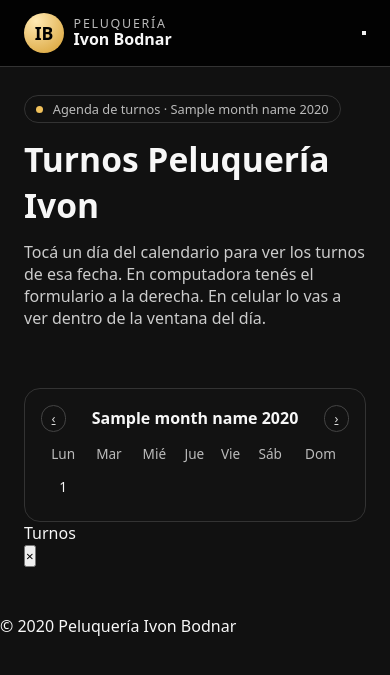
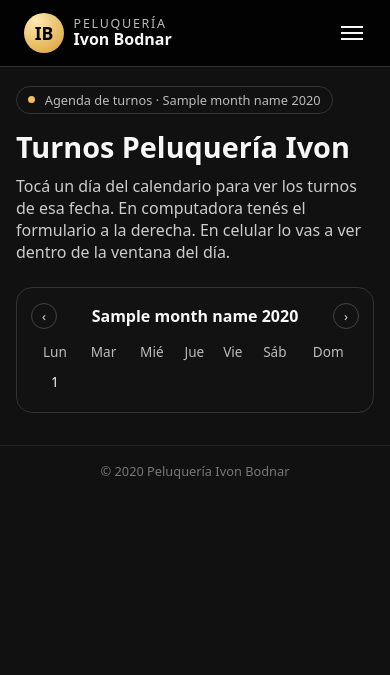
Before and after one commit to agu-paez/Peluqueria-original, a Django app: template turnos/templates/turnos.html in a window 390 px wide. Shown: the top 675 px of the page. Run offline with Django 5.2, Linux system fonts and the light colour scheme; the template is opened without the code that fills it: most values are stand-ins (such as "Sample title", 1, 10 or a date in 2020).

Commit message:
Nuevo CSS calendario + modal + menú mobile

```diff
--- a/static/css/estilos.css
+++ b/static/css/estilos.css
@@ -1,3 +1,6 @@
+/* ==========================
+   VARIABLES Y BASE
+   ========================== */
 :root {
     --gold: #f1c15b;
     --gold-dark: #d79f30;
@@ -17,7 +20,11 @@ body {
     color: var(--text);
 }
 
-header {
+/* ==========================
+   HEADER / NAVBAR
+   ========================== */
+
+header.site-header {
     border-bottom: 1px solid #333;
     background: #000000e0;
     backdrop-filter: blur(8px);
@@ -72,7 +79,8 @@ header {
     font-weight: 600;
 }
 
-nav a {
+/* enlaces navbar (desktop) */
+.nav-desktop a {
     color: #dddddd;
     margin-left: 1.2rem;
     text-decoration: none;
@@ -80,7 +88,7 @@ nav a {
     position: relative;
 }
 
-nav a::after {
+.nav-desktop a::after {
     content: "";
     position: absolute;
     left: 0;
@@ -91,17 +99,30 @@ nav a::after {
     transition: width 0.2s ease;
 }
 
-nav a:hover::after {
+.nav-desktop a:hover::after {
     width: 100%;
 }
 
-.link-button {
-    background: none;
+/* BOTÓN HAMBURGUESA (se muestra en mobile) */
+.menu-toggle {
+    display: none; /* solo aparece en mobile */
+    background: transparent;
     border: none;
-    color: #dddddd;
     cursor: pointer;
-    font-size: 0.9rem;
+    padding: 0.2rem;
 }
+
+.menu-toggle span {
+    display: block;
+    width: 22px;
+    height: 2px;
+    margin: 4px 0;
+    background: #f7f7f7;
+}
+
+/* ==========================
+   CONTENIDO GENERAL
+   ========================== */
 
 main {
     max-width: 1100px;
@@ -109,25 +130,13 @@ main {
     padding: 1.8rem 1.5rem 3rem;
 }
 
-/* ---------- HERO ---------- */
+/* HERO */
 
 .hero {
     display: grid;
-    grid-template-columns: minmax(0, 3fr) minmax(0, 2.2fr);
-    gap: 2rem;
-    align-items: center;
-    margin-bottom: 2.5rem;
-}
-
-.hero-title {
-    font-size: 2.1rem;
-    font-weight: 700;
-    margin-bottom: 0.8rem;
-}
-
-.hero-sub {
-    color: #cccccc;
-    margin-bottom: 1.2rem;
+    grid-template-columns: minmax(0, 3fr);
+    gap: 1.5rem;
+    margin-bottom: 1.5rem;
 }
 
 .hero-badge {
@@ -149,39 +158,29 @@ main {
     background: var(--gold);
 }
 
-.hero-actions {
-    display: flex;
-    flex-wrap: wrap;
-    gap: 0.8rem;
-    margin-top: 1rem;
+.hero-title {
+    font-size: 2.1rem;
+    font-weight: 700;
+    margin-bottom: 0.6rem;
 }
 
-.btn-main,
-.btn-ghost {
-    padding: 0.6rem 1.3rem;
-    border-radius: 999px;
-    border: none;
-    cursor: pointer;
-    font-size: 0.9rem;
-    text-decoration: none;
-    display: inline-flex;
-    align-items: center;
-    gap: 0.4rem;
+.hero-sub {
+    color: #cccccc;
+    max-width: 40rem;
 }
 
-.btn-main {
-    background: linear-gradient(135deg, var(--gold), var(--gold-dark));
-    color: #000;
-    font-weight: 600;
+/* FOOTER */
+footer {
+    border-top: 1px solid #222;
+    padding: 1rem 1.5rem 1.5rem;
+    text-align: center;
+    font-size: 0.8rem;
+    color: #777;
 }
 
-.btn-ghost {
-    background: transparent;
-    color: #dddddd;
-    border: 1px solid #444;
-}
-
-/* ---------- FORM + CALENDARIO ---------- */
+/* ==========================
+   CALENDARIO + PANEL FORM
+   ========================== */
 
 .cal-container {
     margin-top: 1rem;
@@ -190,6 +189,7 @@ main {
     gap: 2rem;
 }
 
+/* Bloque calendario */
 .calendar {
     border: 1px solid #333;
     border-radius: 1rem;
@@ -217,6 +217,11 @@ main {
     color: #ddd;
     cursor: pointer;
     font-size: .8rem;
+    text-decoration: none;
+}
+
+.cal-nav-btn:hover {
+    background: #222;
 }
 
 table.cal {
@@ -239,25 +244,200 @@ table.cal td {
     vertical-align: middle;
 }
 
-/* ---------- HAMBURGUESA (CORREGIDA) ---------- */
+/* celdas vacías */
+table.cal td.empty {
+    cursor: default;
+}
 
-.burger {
-    display: none; /* default PC */
-    background: transparent;
+/* día normal */
+table.cal td.day {
+    transition: background .15s ease, transform .1s ease, box-shadow .1s ease;
+}
+
+/* hover día */
+table.cal td.day:hover {
+    background: #1f1f1f;
+    transform: translateY(-1px);
+}
+
+/* día CON turnos */
+table.cal td.day.has-turnos {
+    background: rgba(241, 193, 91, .14);
+    box-shadow: 0 0 0 1px #3b2c08;
+}
+
+/* ==========================
+   PANEL FORM LATERAL (PC)
+   ========================== */
+
+.panel-form {
+    border: 1px solid #333;
+    border-radius: 1rem;
+    padding: 1rem;
+    background: #121212;
+}
+
+.panel-form h2 {
+    font-size: 1rem;
+    margin-bottom: .6rem;
+}
+
+.panel-form form {
+    font-size: .9rem;
+}
+
+.panel-form label {
+    display: block;
+    margin-top: .5rem;
+    margin-bottom: .15rem;
+    color: #cccccc;
+}
+
+.panel-form input,
+.panel-form textarea,
+.panel-form select {
+    width: 100%;
+    padding: .35rem .5rem;
+    border-radius: .4rem;
+    border: 1px solid #444;
+    background: #181818;
+    color: #eee;
+    font-size: .85rem;
+}
+
+.panel-form textarea {
+    resize: vertical;
+    min-height: 60px;
+}
+
+.panel-form button {
+    margin-top: .8rem;
+    padding: .5rem 1.2rem;
+    border-radius: 999px;
     border: none;
     cursor: pointer;
-    padding: 0.2rem;
+    font-size: .9rem;
+    background: linear-gradient(135deg, var(--gold), var(--gold-dark));
+    color: #000;
+    font-weight: 600;
 }
 
-.burger span {
-    display: block;
-    width: 22px;
-    height: 2px;
-    margin: 4px 0;
-    background: #f7f7f7;
+/* ==========================
+   MODAL TURNOS POR DÍA
+   ========================== */
+
+.modal-backdrop {
+    position: fixed;
+    inset: 0;
+    background: rgba(0,0,0,.65);
+    display: none;              /* se muestra con .show */
+    align-items: center;
+    justify-content: center;
+    z-index: 50;
 }
 
-/* MOBILE MENU OVERLAY */
+.modal-backdrop.show {
+    display: flex;
+}
+
+.modal {
+    background: #111;
+    border-radius: 1rem;
+    border: 1px solid #333;
+    max-width: 420px;
+    width: 100%;
+    padding: 1rem 1.1rem;
+}
+
+.modal-header {
+    display: flex;
+    justify-content: space-between;
+    align-items: center;
+    margin-bottom: .5rem;
+}
+
+.modal-title {
+    font-size: .95rem;
+    font-weight: 600;
+}
+
+.modal-close {
+    border: none;
+    background: transparent;
+    color: #aaa;
+    cursor: pointer;
+    font-size: 1.3rem;
+}
+
+.turno-item {
+    border-radius: .5rem;
+    border: 1px solid #333;
+    padding: .4rem .6rem;
+    font-size: .85rem;
+    margin-bottom: .35rem;
+}
+
+.turno-item strong {
+    color: var(--gold);
+}
+
+.turno-empty {
+    font-size: .85rem;
+    color: #999;
+    font-style: italic;
+    margin-top: .3rem;
+}
+
+/* botón para abrir form dentro del modal (mobile) */
+.btn-modal-register {
+    margin-top: 0.6rem;
+    width: 100%;
+    padding: 0.5rem 0.8rem;
+    border-radius: 999px;
+    border: none;
+    cursor: pointer;
+    font-size: 0.85rem;
+    background: linear-gradient(135deg, var(--gold), var(--gold-dark));
+    color: #000;
+    font-weight: 600;
+}
+
+/* form dentro del modal (mobile) */
+.modal-form {
+    margin-top: 0.7rem;
+    border-top: 1px solid #333;
+    padding-top: 0.6rem;
+    display: none; /* el JS lo muestra */
+}
+
+.modal-form label {
+    display: block;
+    margin-top: 0.4rem;
+    margin-bottom: 0.15rem;
+    font-size: 0.8rem;
+    color: #cccccc;
+}
+
+.modal-form input,
+.modal-form textarea {
+    width: 100%;
+    padding: 0.35rem 0.5rem;
+    border-radius: 0.4rem;
+    border: 1px solid #444;
+    background: #181818;
+    color: #eee;
+    font-size: 0.8rem;
+}
+
+.modal-form textarea {
+    resize: vertical;
+    min-height: 50px;
+}
+
+/* ==========================
+   MENÚ MOBILE OVERLAY
+   ========================== */
+
 .mobile-menu {
     position: fixed;
     inset: 0;
@@ -298,7 +478,9 @@ table.cal td {
     font-size: 0.95rem;
 }
 
-/* ---------- RESPONSIVE ---------- */
+/* ==========================
+   RESPONSIVE (MOBILE)
+   ========================== */
 
 @media (max-width: 768px) {
 
@@ -306,20 +488,37 @@ table.cal td {
         display: none;
     }
 
-    .burger {
-        display: block;   /* AHORA SÍ APARECE */
+    .menu-toggle {
+        display: block;
     }
 
-    .hero {
+    main {
+        padding: 1.2rem 1rem 2rem;
+    }
+
+    .hero-title {
+        font-size: 1.8rem;
+    }
+
+    .cal-container {
         grid-template-columns: 1fr;
         gap: 1rem;
     }
 
-    .cal-container {
-        grid-template-columns: 1fr;
-    }
-
+    /* ocultar panel lateral en celu, usamos el form del modal */
     .panel-form {
         display: none;
     }
+
+    .calendar {
+        padding: 0.9rem;
+    }
+
+    table.cal {
+        font-size: 0.85rem;
+    }
+
+    table.cal td {
+        height: 2rem;
+    }
 }
```
